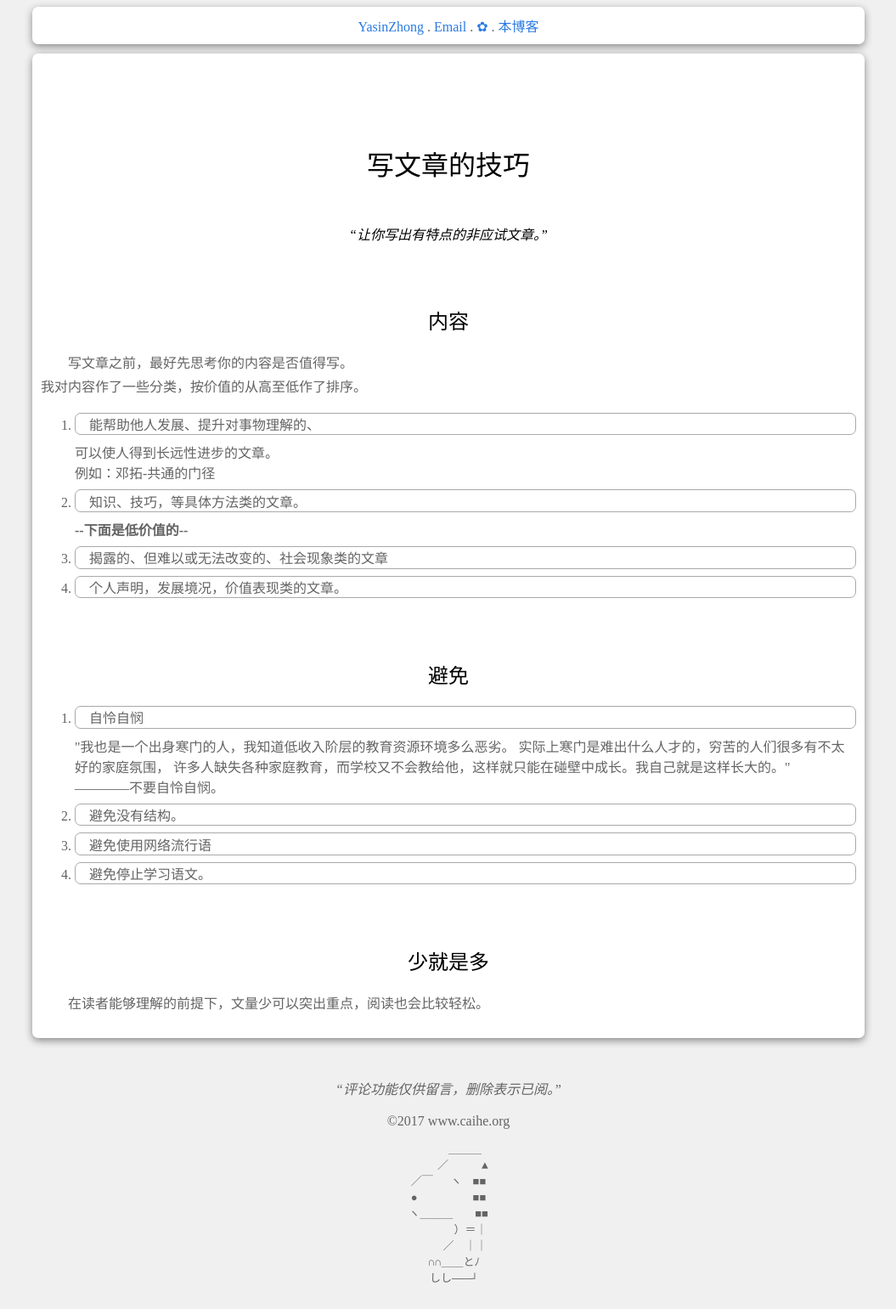
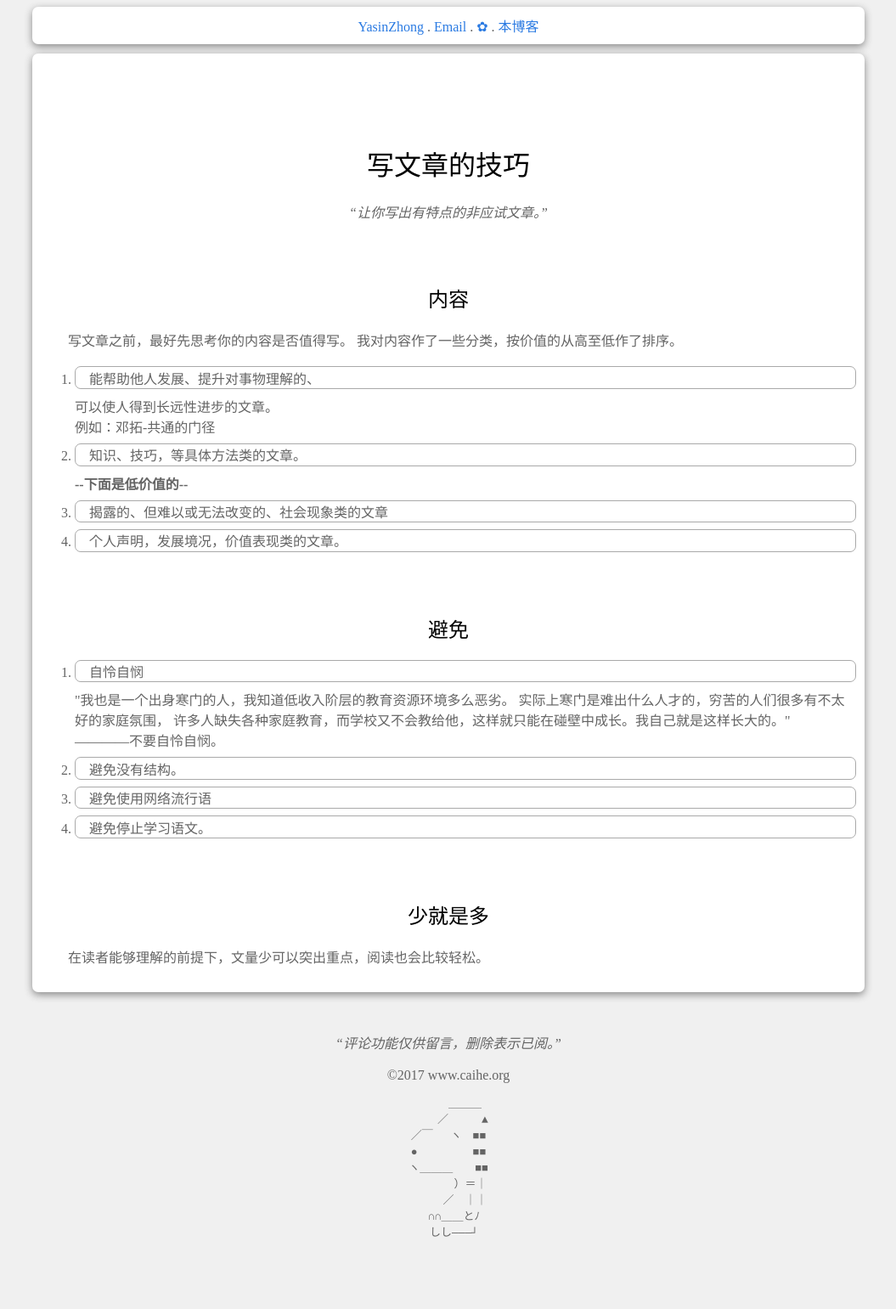
Before and after one commit to YasinZhong/yasinzhong.github.io, a Jekyll site: the page built from _posts/2018-1-4-SuccessfulWritting.html, in a window 1280 px wide. Shown: the whole page at 85% size, without its empty margins (112-1167 px from the left). Built offline with Jekyll 4.4.1, drawn with Linux system fonts in a browser that asks for light colours; comment, search, counter and statistics services are not loaded; after the commit the page ends 1487 px from its top, so only the background shows below that.

Commit message:
2018/03/14

```diff
--- a/_posts/2018-1-4-SuccessfulWritting.html
+++ b/_posts/2018-1-4-SuccessfulWritting.html
@@ -5,11 +5,11 @@
 
 <h1>{{ page.title }}</h1>
 
-<h4><q>让你写出有特点的非应试文章。</q></h4>
+<q>让你写出有特点的非应试文章。</q>
 
 <h2>内容</h2>
 <p>
-写文章之前，最好先思考你的内容是否值得写。<br/>
+写文章之前，最好先思考你的内容是否值得写。
 我对内容作了一些分类，按价值的从高至低作了排序。
 <br/>
 <ol>
@@ -25,16 +25,18 @@
 
 
 <h2>避免</h2>
-<p><ol>
-<li>自怜自悯</li>
+<p>
+	<ol>
+		<li>自怜自悯</li>
 "我也是一个出身寒门的人，我知道低收入阶层的教育资源环境多么恶劣。
 实际上寒门是难出什么人才的，穷苦的人们很多有不太好的家庭氛围，
 许多人缺失各种家庭教育，而学校又不会教给他，这样就只能在碰壁中成长。我自己就是这样长大的。"<br />
 ————不要自怜自悯。
-<li>避免没有结构。</li>
-<li>避免使用网络流行语</li>
-<li>避免停止学习语文。</li>
-</ol></p>
+		<li>避免没有结构。</li>
+		<li>避免使用网络流行语</li>
+		<li>避免停止学习语文。</li>
+	</ol>
+</p>
 
 
 <h2>少就是多</h2>
```
